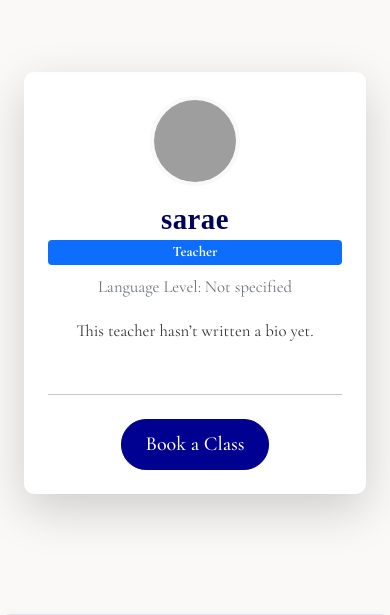
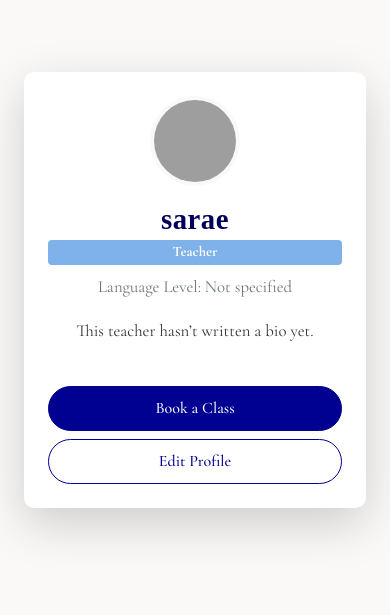
Before and after one commit to saraelizalde/petit-talk, a Django app: page /profile/1/ in a window 390 px wide. Shown: the part 75-690 px from the top of the page. Run offline with Django 5.2, Linux system fonts and the light colour scheme; a user stored in the database is signed in; data comes from the database, SQL or seed files in the repository; both versions use the stored data as it was after the commit; some libraries are stand-ins or nearby versions; some web fonts are replaced; grey boxes are pictures that could not be loaded.

Commit message:
Fix teacher profile form validation and align template classes for consistent styling

```diff
--- a/templates/base.html
+++ b/templates/base.html
@@ -65,10 +65,16 @@
                                     aria-label="Search" />
                                 <button class="btn btn-primary btn-sm" type="submit">Search</button>
                             </form>
-
                             {% if user.is_authenticated %}
                             <span class="ms-2">Welcome, {{ user.username }}!</span>
+
+                            {% if user.profile.is_teacher %}
+                            <a href="{% url 'teacher_profile' user.id %}" class="btn btn-outline-primary btn-sm">My
+                                Profile</a>
+                            {% else %}
                             <a href="{% url 'profile' %}" class="btn btn-outline-primary btn-sm">My Profile</a>
+                            {% endif %}
+
                             <a href="{% url 'account_logout' %}" class="btn btn-danger btn-sm">Logout</a>
                             {% else %}
                             <a href="{% url 'account_login' %}" class="btn btn-outline-primary btn-sm">Login</a>
--- a/userprofile/templates/userprofile/profile_detail.html
+++ b/userprofile/templates/userprofile/profile_detail.html
@@ -30,7 +30,7 @@
                 <hr>
 
                 <!-- Favorites -->
-                <h5 class="favorites-header mb-2">Favorites French ...</h5>
+                <h5 class="favorites-header mb-2">Favorite French ...</h5>
                 <ul class="list-group list-group-flush mb-3">
                     <li class="list-group-item"><strong>Word:</strong> {{ profile.favorite_word|default:"—" }}</li>
                     <li class="list-group-item"><strong>Movie:</strong> {{ profile.favorite_movie|default:"—" }}</li>
@@ -46,7 +46,9 @@
                 {% endif %}
 
                 <!-- Edit Button -->
-                <a href="{% url 'edit_profile' %}" class="btn btn-primary btn-lg">Edit Profile</a>
+                {% if profile.user == request.user and not profile.is_teacher %}
+                <a href="{% url 'edit_profile' %}" class="btn btn-warning btn-lg">Edit Profile</a>
+                {% endif %}
 
             </div>
         </div>
--- a/userprofile/templates/userprofile/teacher_profile.html
+++ b/userprofile/templates/userprofile/teacher_profile.html
@@ -5,26 +5,27 @@
 <div class="container py-5">
     <div class="row justify-content-center">
         <div class="col-lg-6 col-md-8">
+
             <div class="card shadow-lg rounded-4 p-4 text-center profile-card">
 
                 <!-- Profile Image -->
                 {% if profile.profile_image %}
-                    <img src="{{ profile.profile_image.url }}"
-                         class="rounded-circle mb-3 profile-img"
+                    <img src="{{ profile.profile_image.url }}" class="profile-img mb-3"
                          alt="{{ profile.user.username }}">
                 {% else %}
-                    <img src="{% static 'images/default_profile.png' %}"
-                         class="rounded-circle mb-3 profile-img"
+                    <img src="{% static 'images/default_profile.png' %}" class="profile-img mb-3"
                          alt="Default Profile">
                 {% endif %}
 
-                <!-- Username & Language Level -->
+                <!-- Username & Badge -->
                 <h3 class="fw-bold mb-1">{{ profile.user.username }}</h3>
+
                 {% if profile.is_teacher %}
-                    <span class="badge bg-primary mb-2">Teacher</span>
+                    <span class="badge badge-teacher mb-2">Teacher</span>
                 {% else %}
-                    <span class="badge bg-success mb-2">Student</span>
+                    <span class="badge badge-student mb-2">Student</span>
                 {% endif %}
+
                 <p class="text-muted mb-3">
                     Language Level: {{ profile.get_language_level_display|default:"Not specified" }}
                 </p>
@@ -32,27 +33,18 @@
                 <!-- Bio -->
                 <p class="mb-4">{{ profile.bio|default:"This teacher hasn’t written a bio yet." }}</p>
 
-                <!-- Video -->
+                <!-- Intro Video -->
                 {% if profile.intro_video %}
-                <div class="mb-4">
-                    <video controls class="w-100 rounded">
+                <div class="mb-4 ratio ratio-16x9">
+                    <video controls class="w-100">
                         <source src="{{ profile.intro_video.url }}" type="video/mp4">
-                        Your browser does not support the video tag.
                     </video>
                 </div>
                 {% endif %}
 
-                <hr class="my-4">
-
-                <!-- Goals -->
-                {% if profile.goals %}
-                    <h5 class="fw-semibold mb-2">Teacher Goals</h5>
-                    <p class="mb-4">{{ profile.goals }}</p>
-                {% endif %}
-
                 <!-- Favorites -->
                 {% if profile.favorite_word or profile.favorite_movie or profile.favorite_book or profile.favorite_song %}
-                <h5 class="fw-semibold mb-3">Favorites</h5>
+                    <h5 class="favorites-header mb-3">Favorite French ...</h5>
                     <ul class="list-group list-group-flush mb-4">
                         {% if profile.favorite_word %}
                         <li class="list-group-item"><strong>Word:</strong> {{ profile.favorite_word }}</li>
@@ -69,14 +61,20 @@
                     </ul>
                 {% endif %}
 
-                <!-- Action Button -->
-                <div class="text-center">
-                    <a href="#" class="btn btn-primary btn-lg">Book a Class</a>
+                <!-- Buttons -->
+                <div class="d-flex flex-column gap-2 mt-3">
+                    <a href="#" class="btn btn-primary">Book a Class</a>
+
+                    {% if request.user == profile.user and profile.is_teacher %}
+                    <a href="{% url 'teacher_profile_edit' %}" class="btn btn-outline-primary">
+                        Edit Profile
+                    </a>
+                    {% endif %}
+                </div>
+
             </div>
 
         </div>
     </div>
 </div>
-</div>
-
 {% endblock %}
--- a/userprofile/urls.py
+++ b/userprofile/urls.py
@@ -5,4 +5,5 @@ urlpatterns = [
     path('', views.profile_detail, name='profile'),
     path('edit/', views.profile_edit, name='edit_profile'),
     path('<int:user_id>/', views.teacher_profile, name='teacher_profile'),
+    path('teacher/edit/', views.teacher_profile_edit, name='teacher_profile_edit'),
 ]
--- a/userprofile/views.py
+++ b/userprofile/views.py
@@ -3,7 +3,7 @@ from django.contrib.auth.decorators import login_required
 from django.contrib import messages
 from django.contrib.auth.models import User
 from .models import Profile
-from .forms import ProfileForm
+from .forms import ProfileForm, TeacherProfileEditForm
 
 @login_required
 def profile_detail(request):
@@ -14,6 +14,9 @@ def profile_detail(request):
 @login_required
 def profile_edit(request):
     profile = request.user.profile
+
+    form_class = TeacherProfileEditForm if profile.is_teacher else ProfileForm
+
     if request.method == 'POST':
         form = ProfileForm(request.POST, request.FILES, instance=profile)
         if form.is_valid():
@@ -23,7 +26,7 @@ def profile_edit(request):
         else:
             messages.error(request, "Please correct the errors below.")
     else:
-        form = ProfileForm(instance=profile)
+        form = form_class(instance=profile)
     return render(request, 'userprofile/profile_edit.html', {'form': form})
 
 
@@ -31,3 +34,23 @@ def teacher_profile(request, user_id):
     user = get_object_or_404(User, id=user_id)
     profile = get_object_or_404(Profile, user=user, is_teacher=True)
     return render(request, 'userprofile/teacher_profile.html', {'profile': profile})
+
+@login_required
+def teacher_profile_edit(request):
+    profile = request.user.profile
+    if not profile.is_teacher:
+        messages.error(request, "You are not authorized to edit a teacher profile.")
+        return redirect("profile")
+
+    if request.method == 'POST':
+        form = TeacherProfileEditForm(request.POST, request.FILES, instance=profile)
+        if form.is_valid():
+            form.save()
+            messages.success(request, "Your teacher profile has been updated successfully!")
+            return redirect('teacher_profile', user_id=request.user.id)
+        else:
+            messages.error(request, "Please correct the errors below.")
+    else:
+        form = TeacherProfileEditForm(instance=profile)
+
+    return render(request, 'userprofile/teacher_profile_edit.html', {'form': form})
```
Also changed, not shown: userprofile/forms.py (+16 -5 lines), userprofile/templates/userprofile/profile_edit.html (+13 -4 lines), userprofile/templates/userprofile/teacher_profile_edit.html (added, +93 -0 lines), db.sqlite3, media/profile_pics/artbreeder-image-2025-10-13T14_19_56.910Z.jpeg (added). Lines whose indentation alone changed are shown as unchanged.
